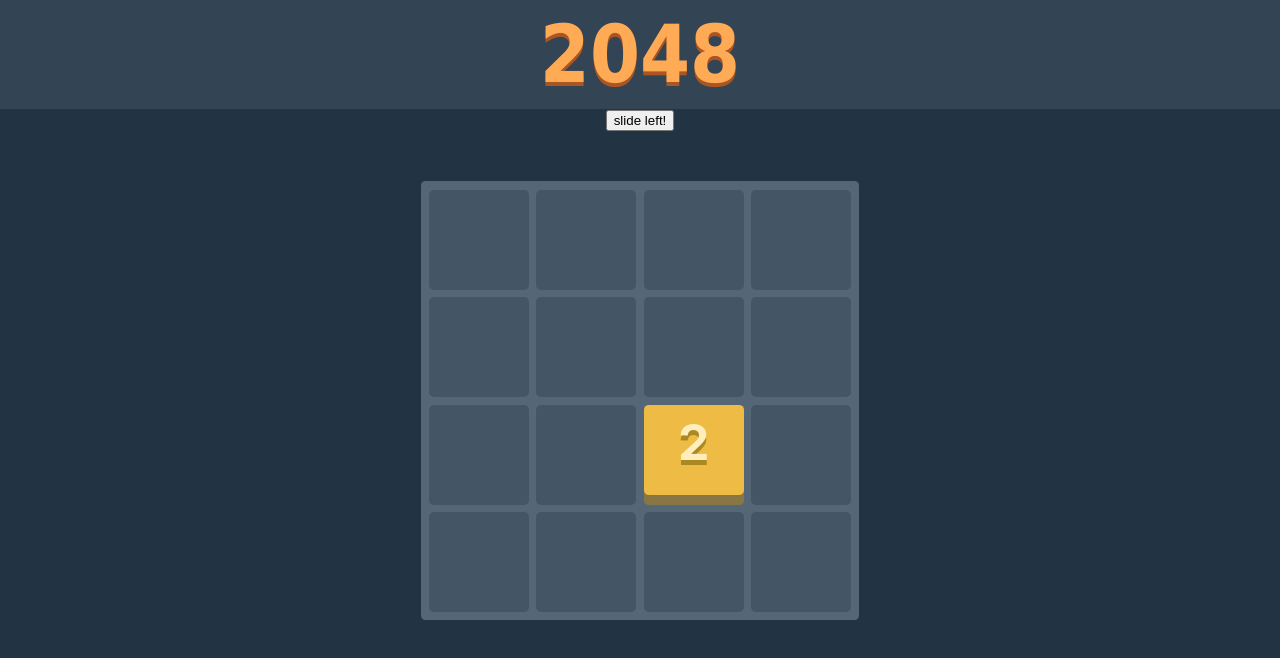
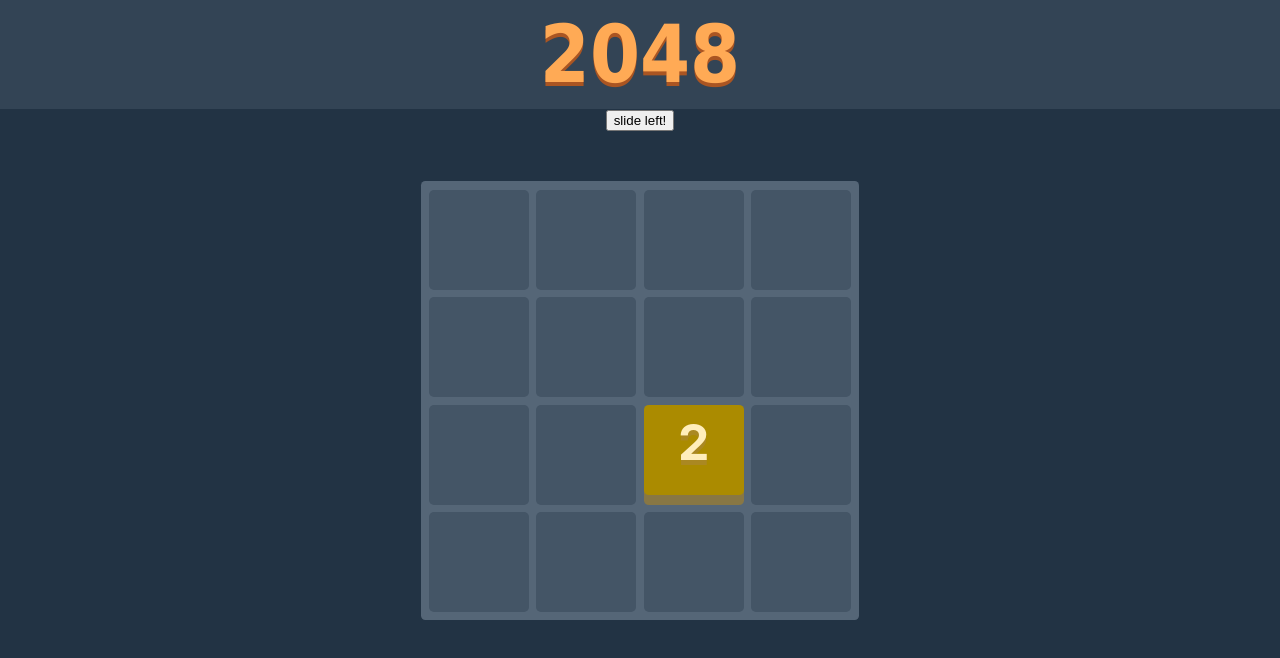
Before and after one commit to AmitMendl/React2048, a React (Create React App) app: page / in a window 1280 px wide. Shown: the top 658 px of the page. Built offline with nearby package versions, Linux system fonts and the light colour scheme.

Commit message:
added dynamic background color to tiles (method is shit but at least it works)

```diff
--- a/src/Components/Tile/Tile.js
+++ b/src/Components/Tile/Tile.js
@@ -17,16 +17,20 @@ function move(xdiff, ydiff) {
 
 }
 
+const getColor = (val) => {
+  if(val == Infinity) return '#456'
+  return `rgb(${64 + val / 6 * 128}, ${32 + val / 6 * 128}, 0)`;
+}
+
+
 function Tile(props) {
-
-  const value = useState(props.value)[0]
   // const [ MoveX, MoveY ] = [ props.MoveX, props.MoveY ]
   // const styles = useSpring(move(MoveX, MoveY));
 
   return (
   <animated.div className=
-  {value == null ? 'Empty' : 'Tile'}
-  // style={value != null ? styles : null}
+  {props.value == null ? 'Empty' : 'Tile'}
+  style={{ backgroundColor: getColor(6 - Math.log2(props.value)) }}
   key={props.key}
   >
     <b>
```
